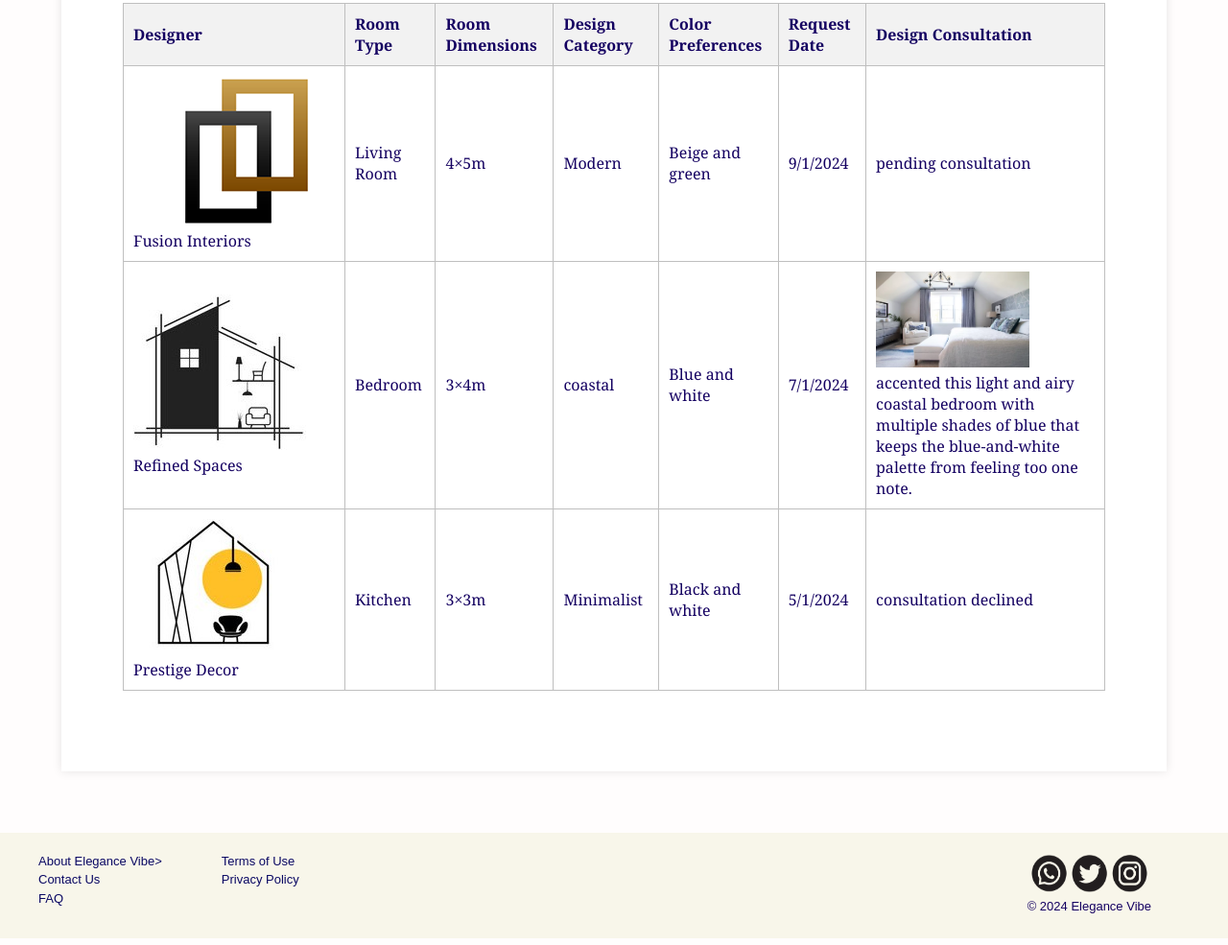
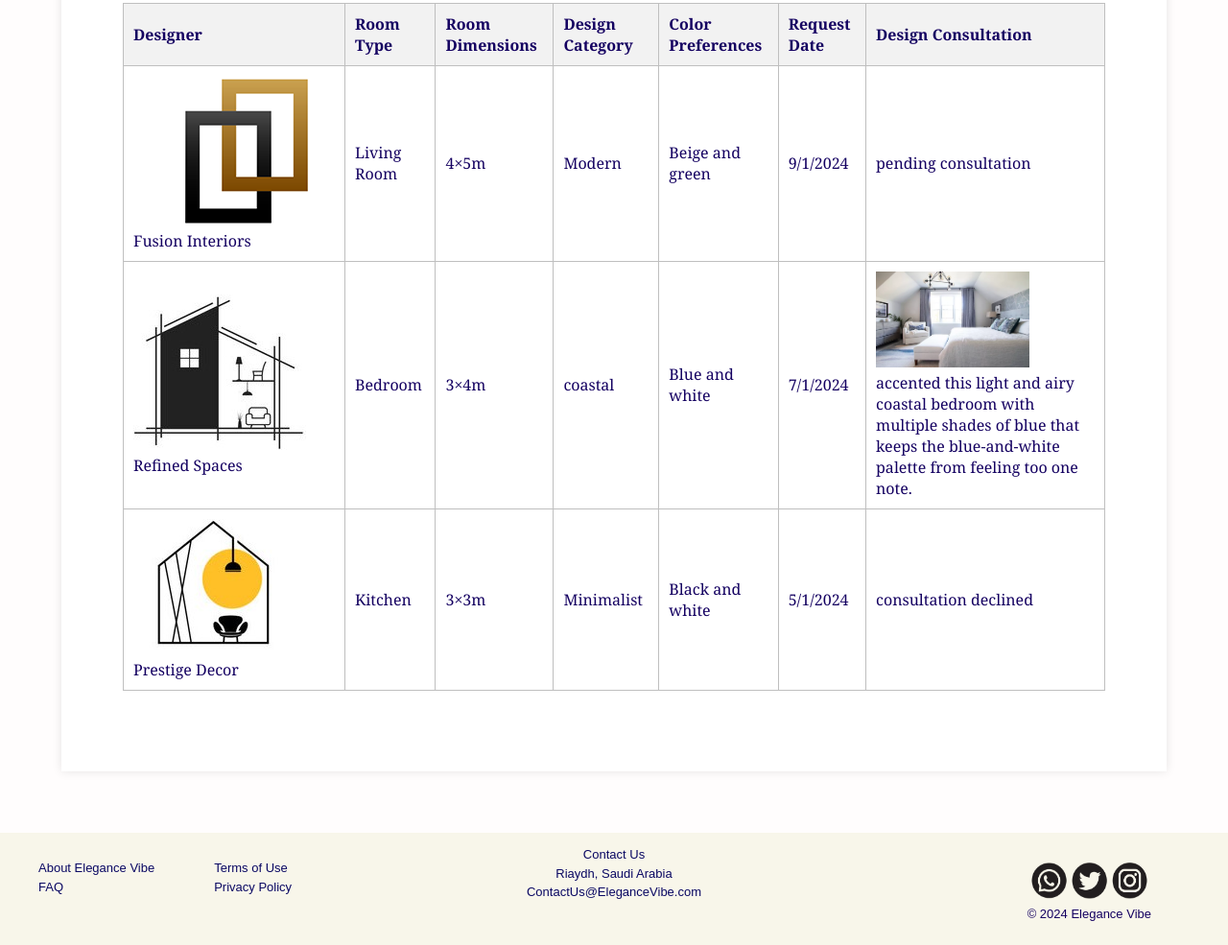
Before and after one commit to taifAlrubeaan/EleganceVibe, a website: page public_html/Client.html in a window 1280 px wide. Shown: the part 1560-2545 px from the top of the page at 96% size. Drawn offline with Linux system fonts and the light colour scheme.

Commit message:
Update Client.html

```diff
--- a/public_html/Client.html
+++ b/public_html/Client.html
@@ -17,9 +17,6 @@
          <div id="navbar">
             <div id="head">
                 <img src="image/logo.png" alt="logo" class="logo" />
-            </div>
-            <div id="customize-button-container">
-                <button id="customize-button">Mode</button>
             </div>
               <div >
                  <nav id="navbar-right">
@@ -154,17 +151,22 @@
 
      <footer>
          <div id="footer">
+            <p id="contact"> Contact Us  <br>
+                Riaydh, Saudi Arabia <br>
+                ContactUs@EleganceVibe.com
+            </p>
             <div class="footer-sections">
                 <div id="fot1">
                     <br>
-                    <a href="" class="footer">About Elegance Vibe><br />
-                    <a href="" class="footer">Contact Us</a><br />
+                    <a href="" class="footer">About Elegance Vibe </a> <br>
                     <a href="" class="footer">FAQ</a>
                 </div>
+
+
+
                 <div id="fot2">
-
                     <br>
-                    <a href="" class="footer">Terms of Use</a><br />
+                    <a href="" class="footer">Terms of Use</a><br>
                      <a href="" class="footer">Privacy Policy</a>
                 </div>
             </div>
```
